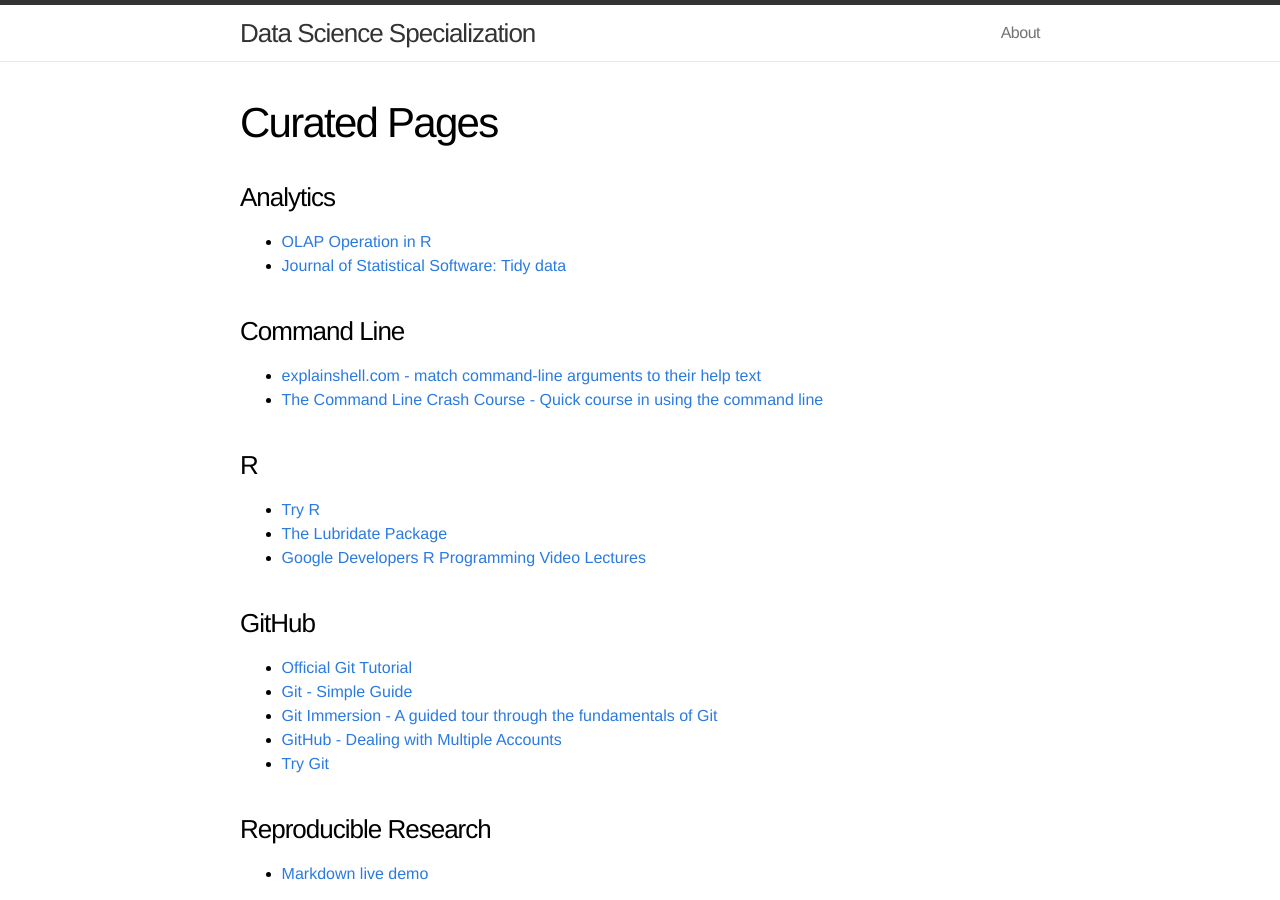
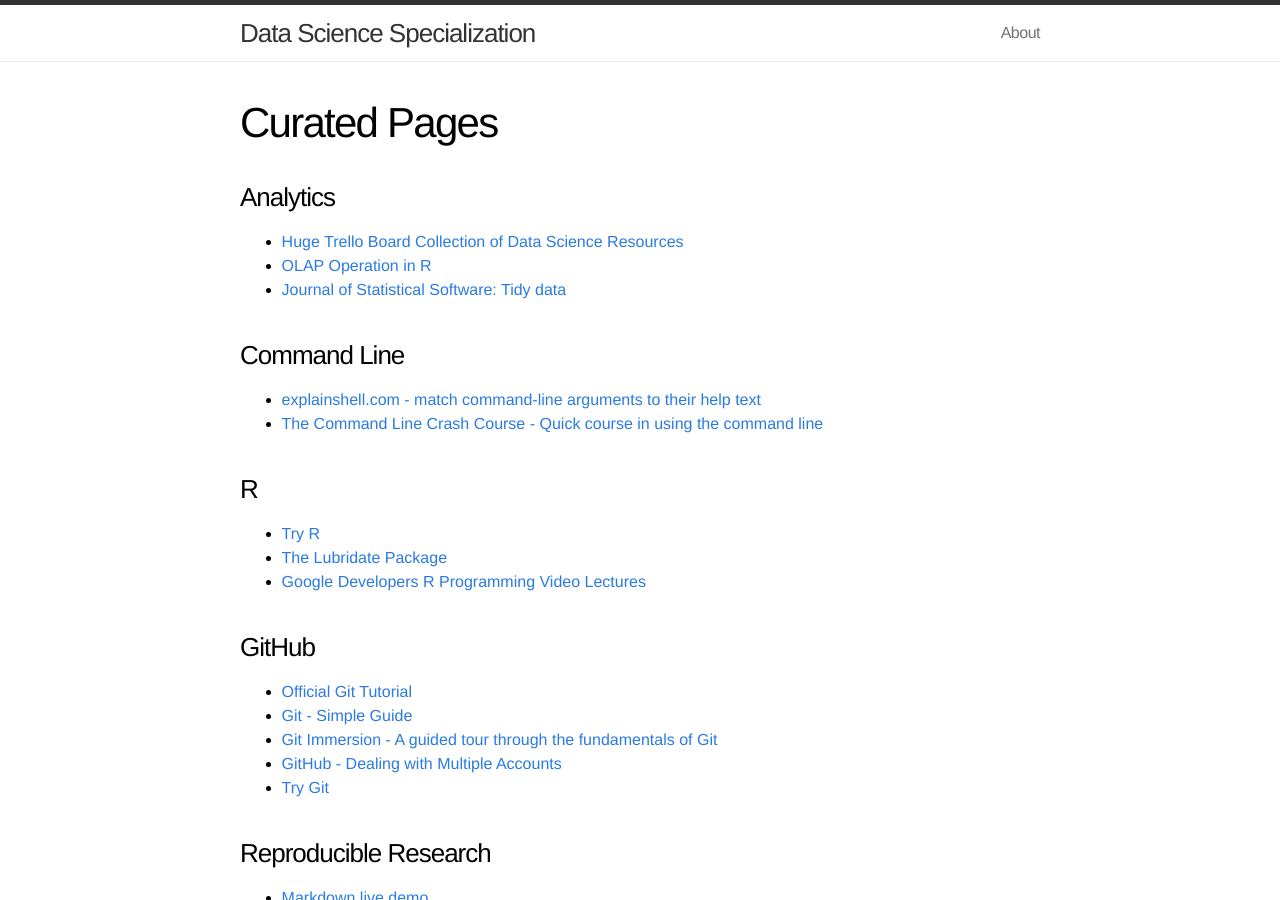
Before and after one commit to DataScienceSpecialization/DataScienceSpecialization.github.io, a Jekyll site: the page built from curated.md, in a window 1280 px wide and 900 px high. Built offline with Jekyll 4.4.1, drawn with Linux system fonts in a browser that asks for light colours.

Commit message:
Trello Board Collection of Data Science Resources

```diff
--- a/curated.md
+++ b/curated.md
@@ -5,7 +5,7 @@ permalink: /curated/
 ---
 
 ### Analytics
-
+- [Huge Trello Board Collection of Data Science Resources](https://trello.com/b/rbpEfMld/data-science)
 - [OLAP Operation in R](http://architects.dzone.com/articles/olap-operation-r)
 - [Journal of Statistical Software: Tidy data](http://www.jstatsoft.org/v59/i10/paper)
 
```
